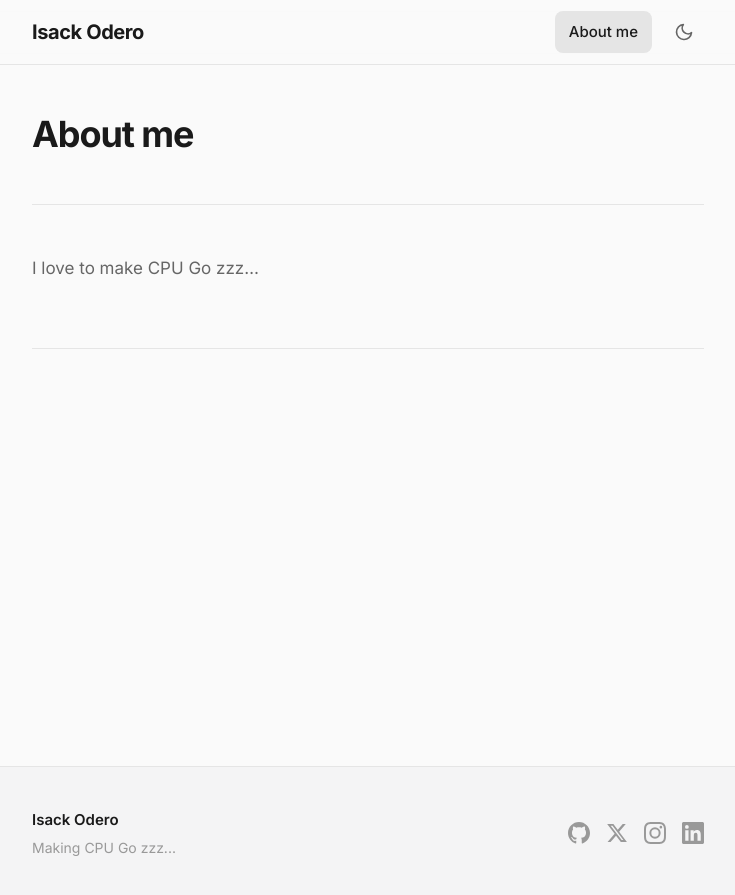
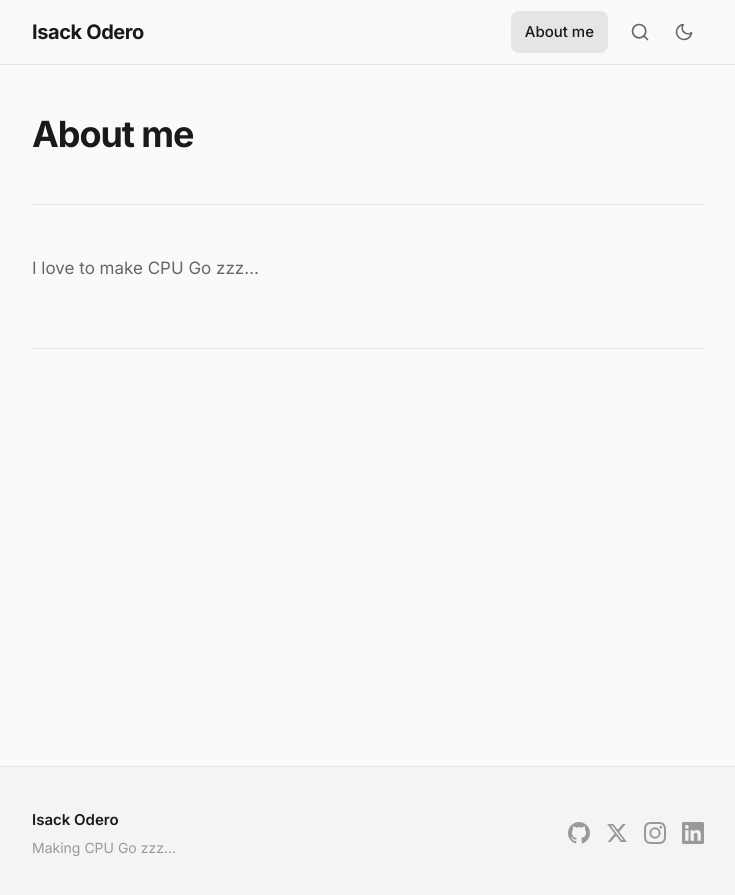
Before and after one commit to oderoi/oderoi.github.io, a Jekyll site: the page built from about.md, in a window 1280 px wide. Shown: the top 895 px of the page, without its empty margins (272-1007 px from the left). Built offline with Jekyll 4.4.1, drawn with Linux system fonts in a browser that asks for light colours; comment, search, counter and statistics services are not loaded.

Commit message:
Implement search functionality with overlay; add search input and results display

```diff
--- a/_includes/header.html
+++ b/_includes/header.html
@@ -11,6 +11,10 @@
           {% endif %}
         {% endfor %}
       </nav>
+
+      <button id="search-toggle" class="icon-btn" aria-label="Search">
+        <svg viewBox="0 0 24 24" fill="none" stroke="currentColor" stroke-width="2" stroke-linecap="round" stroke-linejoin="round"><circle cx="11" cy="11" r="8"></circle><line x1="21" y1="21" x2="16.65" y2="16.65"></line></svg>
+      </button>
 
       <button id="theme-toggle" class="icon-btn" aria-label="Toggle dark mode">
         <svg class="icon-sun" viewBox="0 0 24 24" fill="none" stroke="currentColor" stroke-width="2" stroke-linecap="round" stroke-linejoin="round"><circle cx="12" cy="12" r="5"></circle><line x1="12" y1="1" x2="12" y2="3"></line><line x1="12" y1="21" x2="12" y2="23"></line><line x1="4.22" y1="4.22" x2="5.64" y2="5.64"></line><line x1="18.36" y1="18.36" x2="19.78" y2="19.78"></line><line x1="1" y1="12" x2="3" y2="12"></line><line x1="21" y1="12" x2="23" y2="12"></line><line x1="4.22" y1="19.78" x2="5.64" y2="18.36"></line><line x1="18.36" y1="5.64" x2="19.78" y2="4.22"></line></svg>
--- a/_layouts/default.html
+++ b/_layouts/default.html
@@ -15,6 +15,25 @@
 
   {% include footer.html %}
 
+  <!-- Search Overlay -->
+  <div class="search-overlay" id="search-overlay">
+    <div class="search-container">
+      <div class="search-input-wrap">
+        <svg class="search-input-icon" viewBox="0 0 24 24" fill="none" stroke="currentColor" stroke-width="2" stroke-linecap="round" stroke-linejoin="round"><circle cx="11" cy="11" r="8"></circle><line x1="21" y1="21" x2="16.65" y2="16.65"></line></svg>
+        <input type="text" id="search-input" placeholder="Search posts..." autocomplete="off" aria-label="Search posts">
+        <button class="search-close" id="search-close" aria-label="Close search">
+          <svg viewBox="0 0 24 24" fill="none" stroke="currentColor" stroke-width="2" stroke-linecap="round" stroke-linejoin="round"><line x1="18" y1="6" x2="6" y2="18"></line><line x1="6" y1="6" x2="18" y2="18"></line></svg>
+        </button>
+      </div>
+      <div class="search-results" id="search-results"></div>
+      <div class="search-hint">
+        <span><kbd>↑</kbd> <kbd>↓</kbd> Navigate</span>
+        <span><kbd>↵</kbd> Select</span>
+        <span><kbd>esc</kbd> Close</span>
+      </div>
+    </div>
+  </div>
+
   <button id="back-to-top" aria-label="Back to top">↑</button>
 
   <script src="{{ "/js/main.js" | prepend: site.baseurl }}"></script>
--- a/css/main.css
+++ b/css/main.css
@@ -640,3 +640,211 @@
 .dark-mode .highlight .nf { color: #82aaff; }
 .dark-mode .highlight .nc { color: #ffcb6b; }
 .dark-mode .highlight .o { color: #89ddff; }
+
+/* ============================================
+   SEARCH OVERLAY
+   ============================================ */
+.search-overlay {
+  position: fixed;
+  inset: 0;
+  z-index: 2000;
+  background: rgba(0, 0, 0, 0.5);
+  backdrop-filter: blur(4px);
+  -webkit-backdrop-filter: blur(4px);
+  display: flex;
+  align-items: flex-start;
+  justify-content: center;
+  padding-top: 15vh;
+  opacity: 0;
+  visibility: hidden;
+  transition: opacity 0.2s ease, visibility 0.2s ease;
+}
+
+.search-overlay.open {
+  opacity: 1;
+  visibility: visible;
+}
+
+.search-container {
+  width: 100%;
+  max-width: 560px;
+  margin: 0 20px;
+  background: var(--bg-elevated);
+  border: 1px solid var(--border);
+  border-radius: var(--radius);
+  box-shadow: var(--shadow-lg);
+  overflow: hidden;
+  transform: translateY(-8px);
+  transition: transform 0.25s ease;
+}
+
+.search-overlay.open .search-container {
+  transform: translateY(0);
+}
+
+.search-input-wrap {
+  display: flex;
+  align-items: center;
+  gap: 12px;
+  padding: 16px 20px;
+  border-bottom: 1px solid var(--border);
+}
+
+.search-input-icon {
+  width: 20px;
+  height: 20px;
+  color: var(--text-muted);
+  flex-shrink: 0;
+}
+
+#search-input {
+  flex: 1;
+  border: none;
+  background: transparent;
+  font-family: var(--font-body);
+  font-size: 1rem;
+  color: var(--text);
+  outline: none;
+}
+
+#search-input::placeholder {
+  color: var(--text-muted);
+}
+
+.search-close {
+  display: flex;
+  align-items: center;
+  justify-content: center;
+  width: 32px;
+  height: 32px;
+  border-radius: var(--radius-sm);
+  background: transparent;
+  border: none;
+  color: var(--text-muted);
+  cursor: pointer;
+  transition: all var(--transition);
+  flex-shrink: 0;
+}
+
+.search-close:hover {
+  background: var(--border);
+  color: var(--text);
+}
+
+.search-close svg {
+  width: 18px;
+  height: 18px;
+}
+
+.search-results {
+  max-height: 360px;
+  overflow-y: auto;
+  padding: 8px;
+}
+
+.search-result {
+  display: block;
+  padding: 14px 16px;
+  border-radius: var(--radius-sm);
+  text-decoration: none;
+  transition: background 0.15s ease;
+}
+
+.search-result:hover,
+.search-result.selected {
+  background: var(--border);
+}
+
+.search-result-title {
+  font-weight: 600;
+  font-size: 0.9375rem;
+  color: var(--text);
+  margin-bottom: 4px;
+  line-height: 1.4;
+}
+
+.search-result-title mark {
+  background: rgba(37, 99, 235, 0.15);
+  color: var(--accent);
+  border-radius: 2px;
+  padding: 0 2px;
+}
+
+.dark-mode .search-result-title mark {
+  background: rgba(96, 165, 250, 0.2);
+}
+
+.search-result-excerpt {
+  font-size: 0.875rem;
+  color: var(--text-secondary);
+  line-height: 1.5;
+  margin-bottom: 6px;
+  display: -webkit-box;
+  -webkit-line-clamp: 2;
+  -webkit-box-orient: vertical;
+  overflow: hidden;
+}
+
+.search-result-excerpt mark {
+  background: rgba(37, 99, 235, 0.1);
+  color: var(--text-secondary);
+  border-radius: 2px;
+  padding: 0 2px;
+}
+
+.search-result-date {
+  font-size: 0.75rem;
+  color: var(--text-muted);
+  font-weight: 500;
+}
+
+.search-no-results {
+  padding: 40px 20px;
+  text-align: center;
+  color: var(--text-muted);
+  font-size: 0.9375rem;
+}
+
+.search-hint {
+  display: flex;
+  align-items: center;
+  justify-content: center;
+  gap: 16px;
+  padding: 10px 16px;
+  border-top: 1px solid var(--border);
+  font-size: 0.75rem;
+  color: var(--text-muted);
+  background: var(--bg);
+}
+
+.search-hint span {
+  display: flex;
+  align-items: center;
+  gap: 4px;
+}
+
+.search-hint kbd {
+  font-family: var(--font-mono);
+  font-size: 0.6875rem;
+  padding: 2px 6px;
+  border-radius: 4px;
+  background: var(--bg-elevated);
+  border: 1px solid var(--border);
+  color: var(--text-secondary);
+}
+
+/* Mobile search adjustments */
+@media (max-width: 640px) {
+  .search-overlay {
+    padding-top: 10vh;
+  }
+  .search-container {
+    margin: 0 16px;
+  }
+  .search-results {
+    max-height: 50vh;
+  }
+  .search-hint {
+    display: none;
+  }
+}
--- a/js/main.js
+++ b/js/main.js
@@ -42,6 +42,145 @@
   }
 
   // ============================================
+  // SEARCH
+  // ============================================
+  const searchToggle = document.getElementById('search-toggle');
+  const searchOverlay = document.getElementById('search-overlay');
+  const searchInput = document.getElementById('search-input');
+  const searchResults = document.getElementById('search-results');
+  const searchClose = document.getElementById('search-close');
+
+  let posts = [];
+  let selectedIndex = -1;
+
+  // Fetch search index
+  fetch('{{ site.baseurl }}/search.json')
+    .then(r => r.json())
+    .then(data => { posts = data; })
+    .catch(() => { posts = []; });
+
+  function openSearch() {
+    searchOverlay.classList.add('open');
+    searchInput.value = '';
+    searchResults.innerHTML = '';
+    selectedIndex = -1;
+    setTimeout(() => searchInput.focus(), 50);
+    document.body.style.overflow = 'hidden';
+  }
+
+  function closeSearch() {
+    searchOverlay.classList.remove('open');
+    document.body.style.overflow = '';
+    selectedIndex = -1;
+  }
+
+  function escapeRegex(s) {
+    return s.replace(/[.*+?^${}()|[\]\\]/g, '\\$&');
+  }
+
+  function highlight(text, query) {
+    if (!query) return text;
+    const re = new RegExp(`(${escapeRegex(query)})`, 'gi');
+    return text.replace(re, '<mark>$1</mark>');
+  }
+
+  function renderResults(matches, query) {
+    if (!query.trim()) {
+      searchResults.innerHTML = '';
+      return;
+    }
+    if (matches.length === 0) {
+      searchResults.innerHTML = '<div class="search-no-results">No posts found</div>';
+      return;
+    }
+
+    const html = matches.map((p, i) => `
+      <a class="search-result${i === 0 ? ' selected' : ''}" href="${p.url}" data-index="${i}">
+        <div class="search-result-title">${highlight(p.title, query)}</div>
+        <div class="search-result-excerpt">${highlight(p.excerpt, query)}</div>
+        <div class="search-result-date">${p.date}</div>
+      </a>
+    `).join('');
+
+    searchResults.innerHTML = html;
+    selectedIndex = 0;
+  }
+
+  function performSearch(query) {
+    const q = query.toLowerCase().trim();
+    if (!q) {
+      searchResults.innerHTML = '';
+      selectedIndex = -1;
+      return;
+    }
+    const matches = posts.filter(p =>
+      p.title.toLowerCase().includes(q) ||
+      p.excerpt.toLowerCase().includes(q) ||
+      p.content.toLowerCase().includes(q)
+    ).slice(0, 8);
+    renderResults(matches, query);
+  }
+
+  function updateSelection() {
+    const items = searchResults.querySelectorAll('.search-result');
+    items.forEach((item, i) => {
+      item.classList.toggle('selected', i === selectedIndex);
+    });
+    const selected = items[selectedIndex];
+    if (selected) selected.scrollIntoView({ block: 'nearest' });
+  }
+
+  if (searchToggle) {
+    searchToggle.addEventListener('click', openSearch);
+  }
+  if (searchClose) {
+    searchClose.addEventListener('click', closeSearch);
+  }
+  if (searchOverlay) {
+    searchOverlay.addEventListener('click', function(e) {
+      if (e.target === searchOverlay) closeSearch();
+    });
+  }
+  if (searchInput) {
+    searchInput.addEventListener('input', function(e) {
+      performSearch(e.target.value);
+    });
+  }
+
+  document.addEventListener('keydown', function(e) {
+    // Open search
+    if ((e.metaKey || e.ctrlKey) && e.key === 'k') {
+      e.preventDefault();
+      openSearch();
+      return;
+    }
+    // Close search
+    if (e.key === 'Escape' && searchOverlay.classList.contains('open')) {
+      closeSearch();
+      return;
+    }
+    // Navigate results
+    if (!searchOverlay.classList.contains('open')) return;
+
+    const items = searchResults.querySelectorAll('.search-result');
+
+    if (e.key === 'ArrowDown') {
+      e.preventDefault();
+      selectedIndex = Math.min(selectedIndex + 1, items.length - 1);
+      updateSelection();
+    } else if (e.key === 'ArrowUp') {
+      e.preventDefault();
+      selectedIndex = Math.max(selectedIndex - 1, 0);
+      updateSelection();
+    } else if (e.key === 'Enter') {
+      e.preventDefault();
+      if (items[selectedIndex]) {
+        window.location.href = items[selectedIndex].href;
+      }
+    }
+  });
+
+  // ============================================
   // BACK TO TOP
   // ============================================
   const backToTop = document.getElementById('back-to-top');
```
Also changed, not shown: search.json (added, +14 -0 lines).
